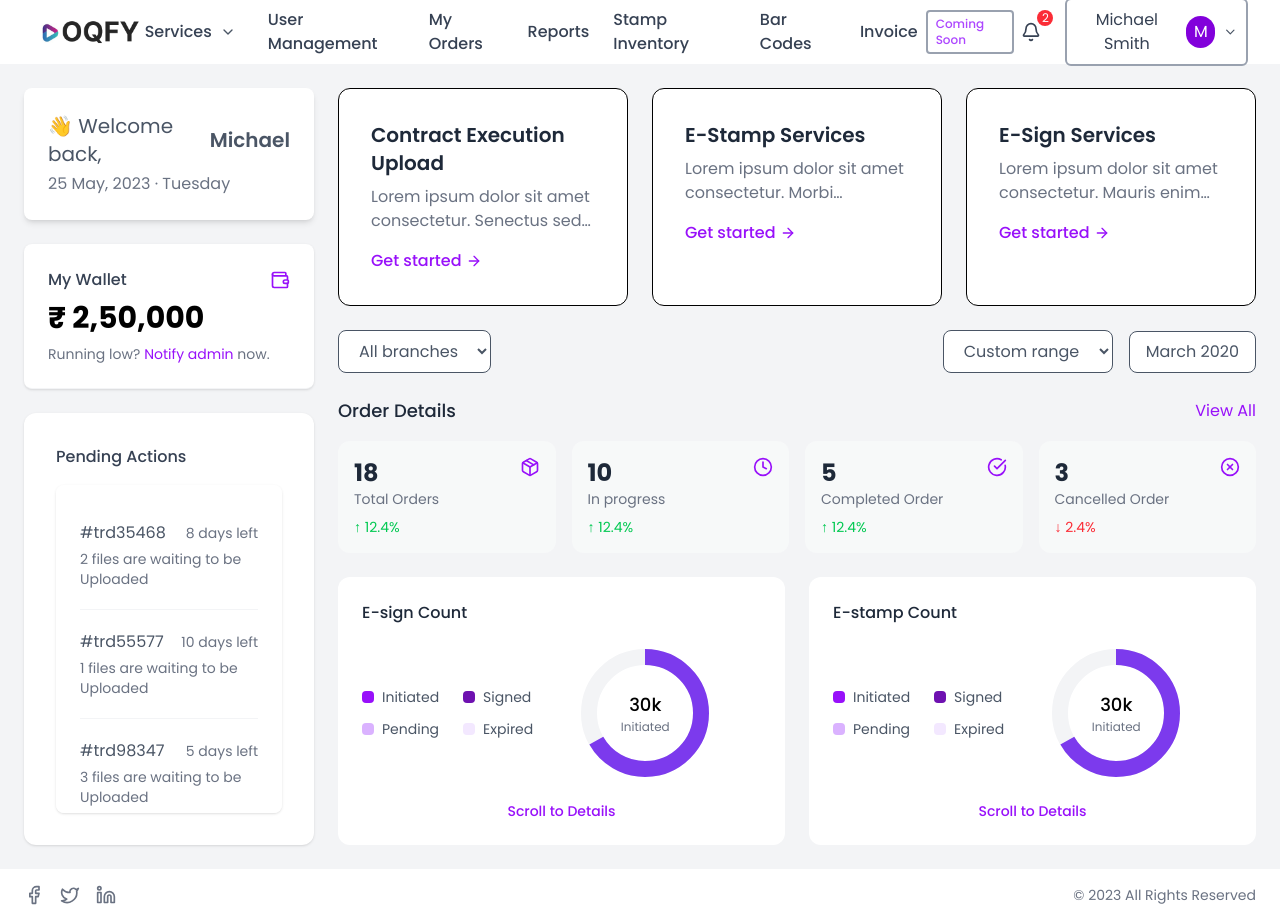
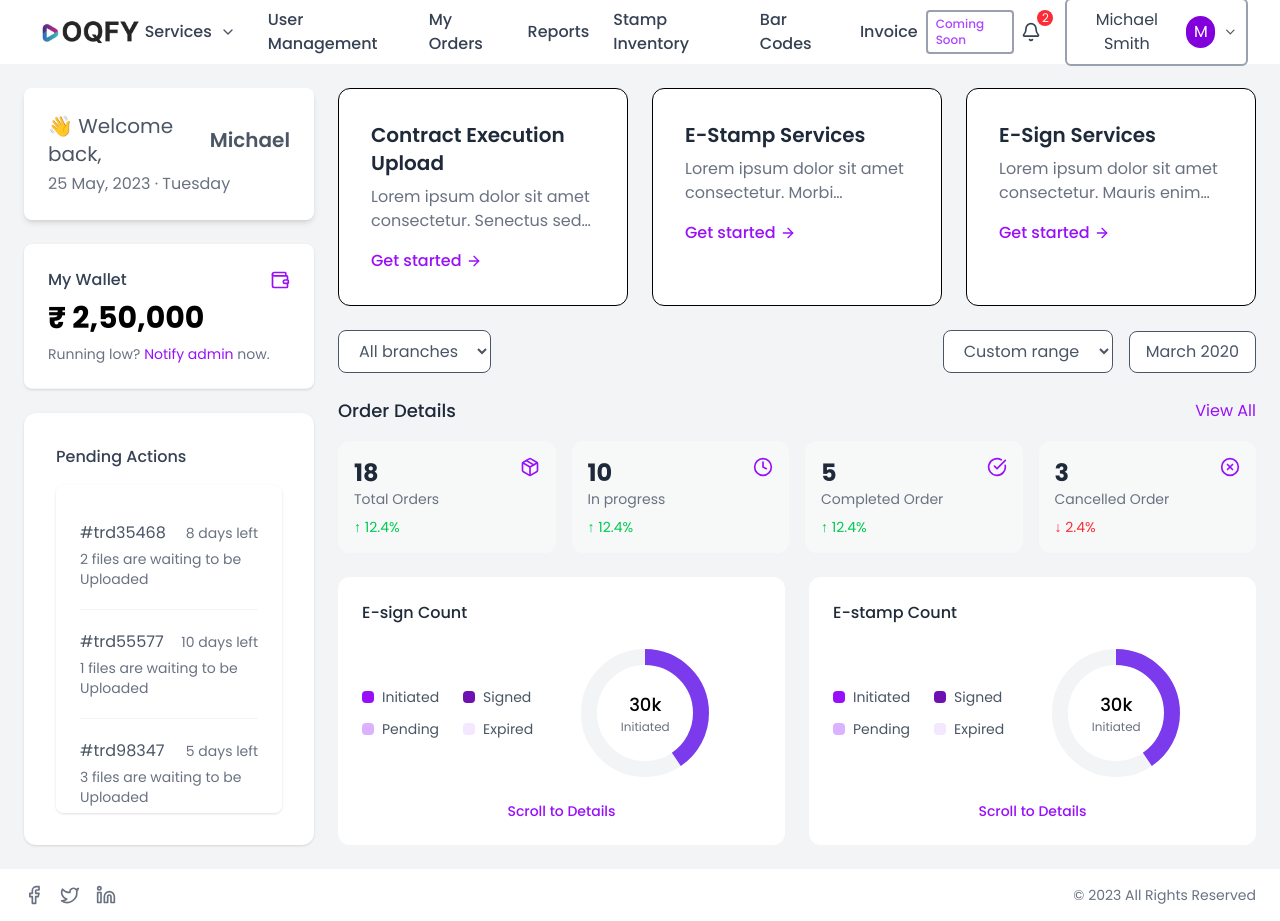
Before and after one commit to Sanjayjadhav-9/react_oqfy_project, a React (Vite) app: page / in a window 1280 px wide. Built offline with nearby package versions, Linux system fonts and the light colour scheme.

Commit message:
strokedasharray is updated in signaturestats

```diff
--- a/src/components/SignatureStats/SignatureStats.jsx
+++ b/src/components/SignatureStats/SignatureStats.jsx
@@ -46,8 +46,8 @@ const SignatureStats = ({ title, initiated, pending }) => {
               stroke="#7c3aed"
               strokeWidth="16"
               fill="none"
-              strokeDasharray={`${2 * Math.PI * 56}`}
-              strokeDashoffset={`${2 * Math.PI * 56 * (1 - percentage / 100)}`}
+              strokeDasharray={`${2 * Math.PI * 34}`}
+              strokeDashoffset={`${2 * Math.PI * 34 * (1 - percentage / 100)}`}
               className="transition-all duration-500"
             />
           </svg>
```
